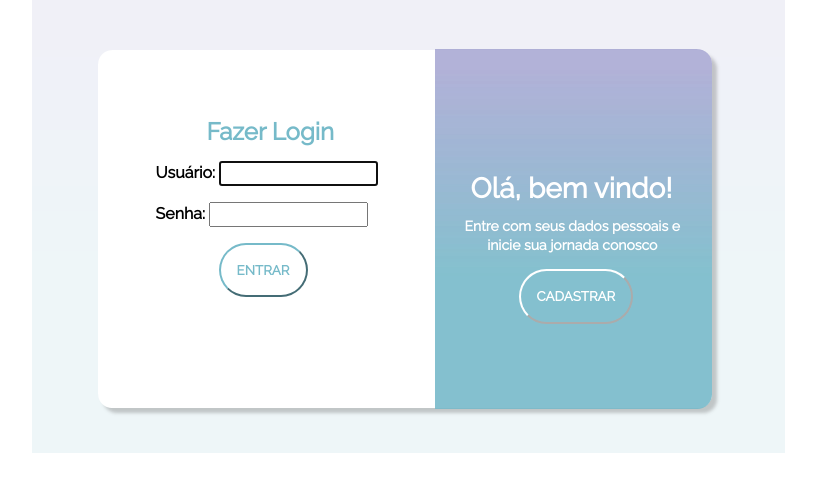
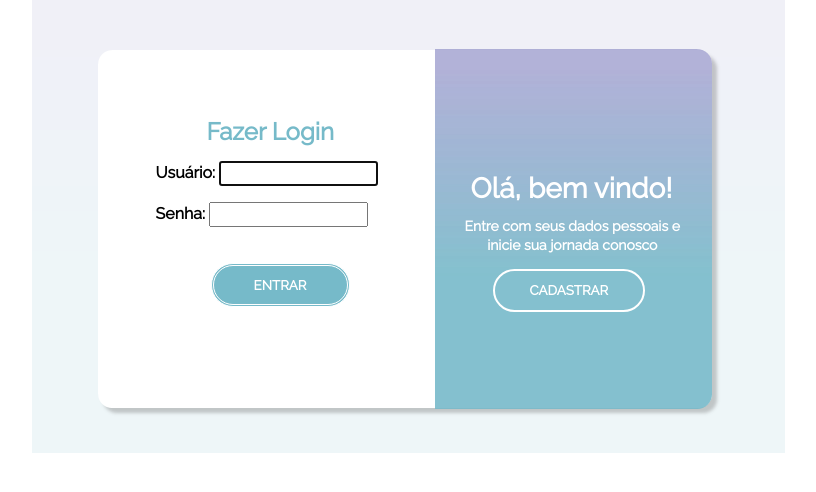
Before and after one commit to CarolClara/Julgamento-de-Fatos, a Django app: page /accounts/login/ in a window 1280 px wide. Shown: the part 101-593 px from the top of the page, without its empty margins (324-1140 px from the left). Run offline with Django 3.2, Linux system fonts and the light colour scheme; some libraries are stand-ins or nearby versions.

Commit message:
Alteração css dos botões da tela de login

```diff
--- a/static/assets/css/login_page_styles.css
+++ b/static/assets/css/login_page_styles.css
@@ -31,14 +31,16 @@
 
 #login_page_login_button {
     background: transparent;
-    background-color: transparent;
-    color: #76BAC9;
-    border-color: #76BAC9;
-    padding: 16px;
+    background-color: #76BAC9;
+    color: white;
+    border: white;
+    padding: 10px 40px;
     border-radius: 40px;
     text-align: center;
     text-decoration: none;
-    margin-left: 63px;
+    margin-top: 20px;
+    margin-left: 55px;
+    border-style: double;
 }
 
 #base {
@@ -101,9 +103,13 @@
     background-color: transparent;
     color: white;
     border-color: white;
-    padding: 16px;
+    padding: 10px 35px;
     border-radius: 40px;
     text-align: center;
-    text-decoration: none;
+    margin-left: -26px;
+    border-style: solid;
+}
+
+#login_page_login > form > p:nth-child(2) > label > input {
 
 }
```
